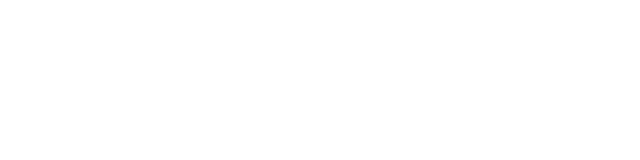
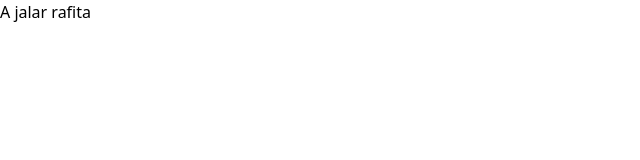
Before and after one commit to santosgaemilio/visor-demo, a Vue app: page /asistente in a window 1280 px wide. Before the commit this address had no page. Shown: the top 160 px of the page, without its empty margins (0-640 px from the left). Built offline with nearby package versions, Linux system fonts and the light colour scheme; the HTML template or start-up script is replaced by a standard one.

Commit message:
feat: Se agregó la parte de Rafita

```diff
--- a/src/router/index.ts
+++ b/src/router/index.ts
@@ -1,5 +1,6 @@
 import { createRouter, createWebHistory } from 'vue-router'
 import HomeView from '../views/HomeView.vue'
+import AssistantView from '@/views/AssistantView.vue'
 
 const router = createRouter({
   history: createWebHistory(import.meta.env.BASE_URL),
@@ -9,6 +10,11 @@ const router = createRouter({
       name: 'home',
       component: HomeView,
     },
+    {
+      path: '/asistente',
+      name: 'asistente-ai',
+      component: AssistantView,
+    },
   ],
 })
 
--- /dev/null
+++ b/src/views/AssistantView.vue
@@ -0,0 +1,7 @@
+<script setup lang="ts"></script>
+
+<template>
+  <main class="h-full w-full">
+    <p>A jalar rafita</p>
+  </main>
+</template>
```
